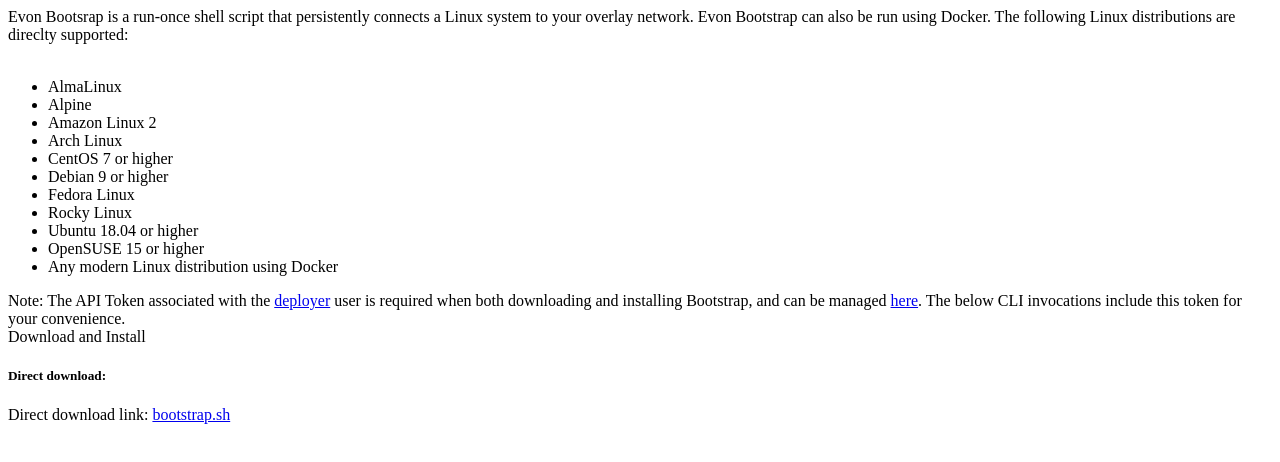
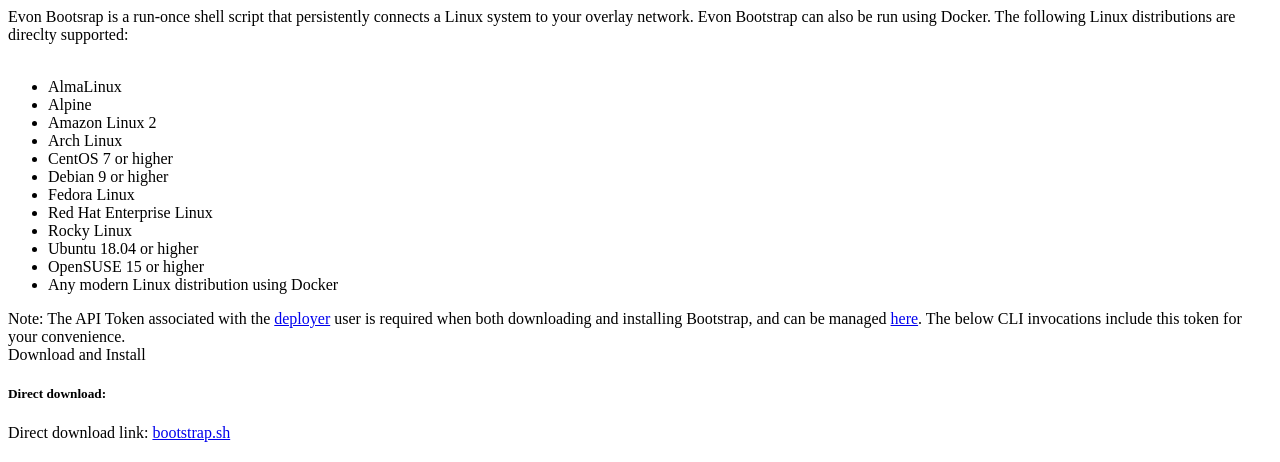
Before and after one commit to linuxdojo/evon-hub, a Django app: template hub/templates/hub/bootstrap.html in a window 1280 px wide. Shown: the top 462 px of the page. Run offline with Django 4.2, Linux system fonts and the light colour scheme; the template is opened without the code that fills it, so the values that code supplies are empty; some libraries are stand-ins or nearby versions.

Commit message:
add RHEL support to bootstrap

```diff
--- a/hub/templates/hub/bootstrap.html
+++ b/hub/templates/hub/bootstrap.html
@@ -13,6 +13,7 @@
           <li>CentOS 7 or higher</li>
           <li>Debian 9 or higher</li>
           <li>Fedora Linux</li>
+          <li>Red Hat Enterprise Linux</li>
           <li>Rocky Linux</li>
           <li>Ubuntu 18.04 or higher</li>
           <li>OpenSUSE 15 or higher</li>
```
Also changed, not shown: 1 other file.
